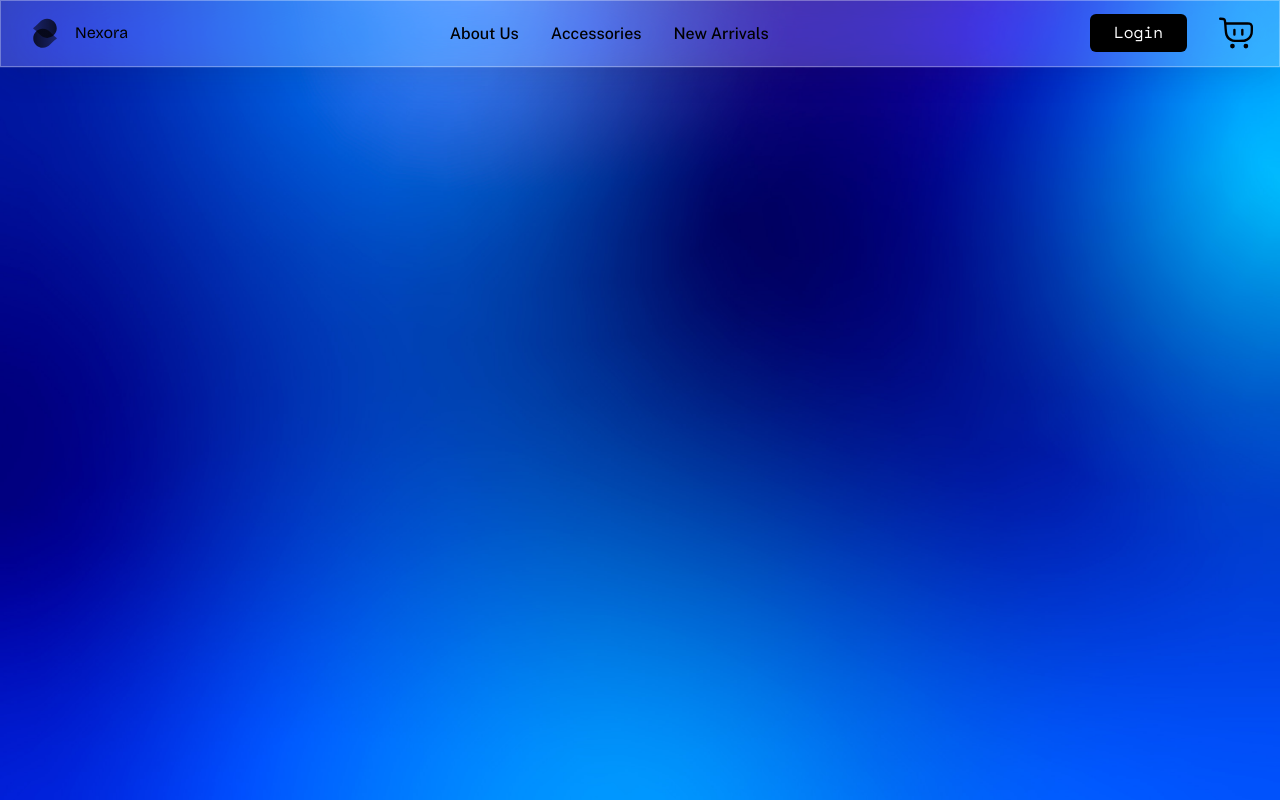
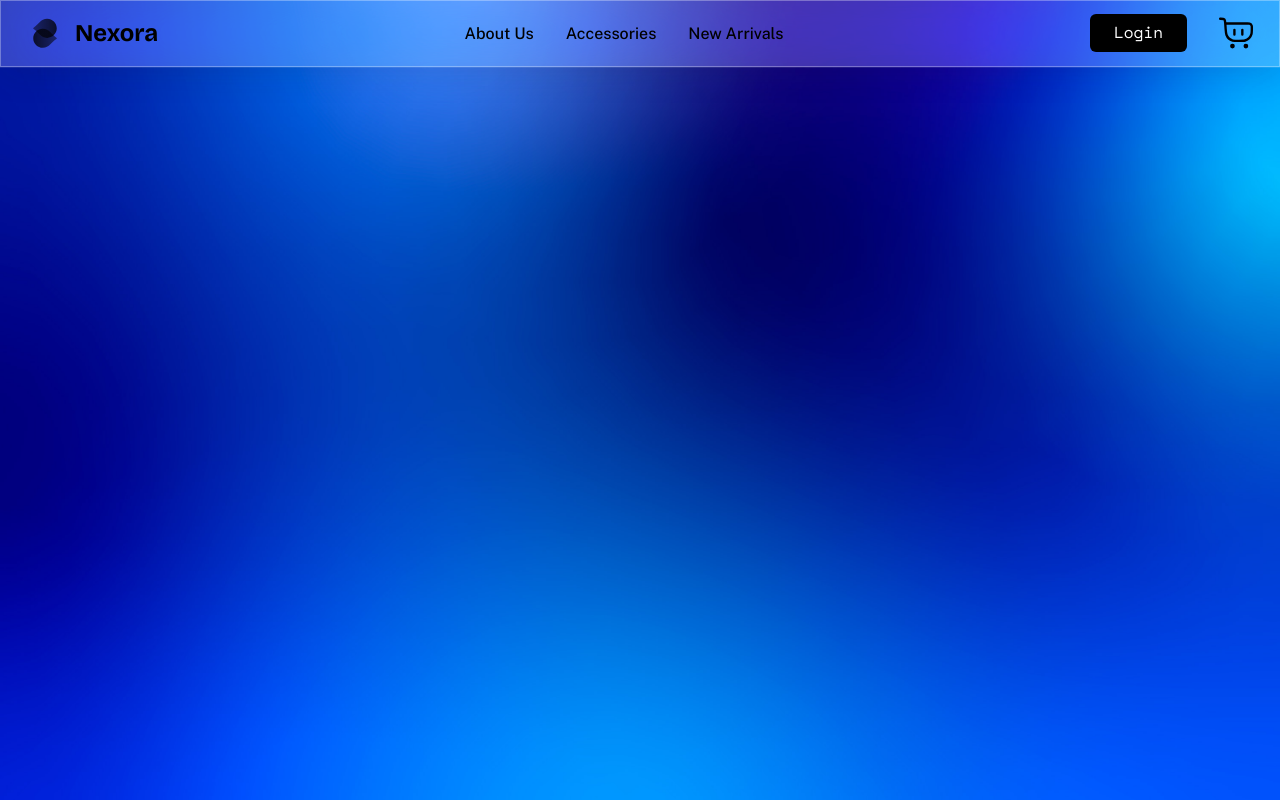
Before and after one commit to baeganBytes/nexora, a Next.js app: page / in a window 1280 px wide. Built offline with nearby package versions, Linux system fonts and the light colour scheme.

Commit message:
Update 16 navbar

```diff
--- a/components/ui/shared/Navigation-bar/navigation.tsx
+++ b/components/ui/shared/Navigation-bar/navigation.tsx
@@ -7,7 +7,7 @@ function Navigation() {
     <nav className="mb-8 flex w-full items-center justify-between border border-white/30 bg-white/20 px-6 py-3 shadow-[0_8px_32px_rgba(15,23,42,0.12)] backdrop-blur-2xl backdrop-saturate-150 ring-1 ring-white/10">
       <div className="cursor-pointer flex items-center justify-center gap-2.5">
         <Image src={logo} alt="logo" height={40} width={40} />
-        <a href="#" className="font-bricolage">
+        <a href="#" className="font-bricolage font-bold text-2xl">
           Nexora
         </a>
       </div>
```
